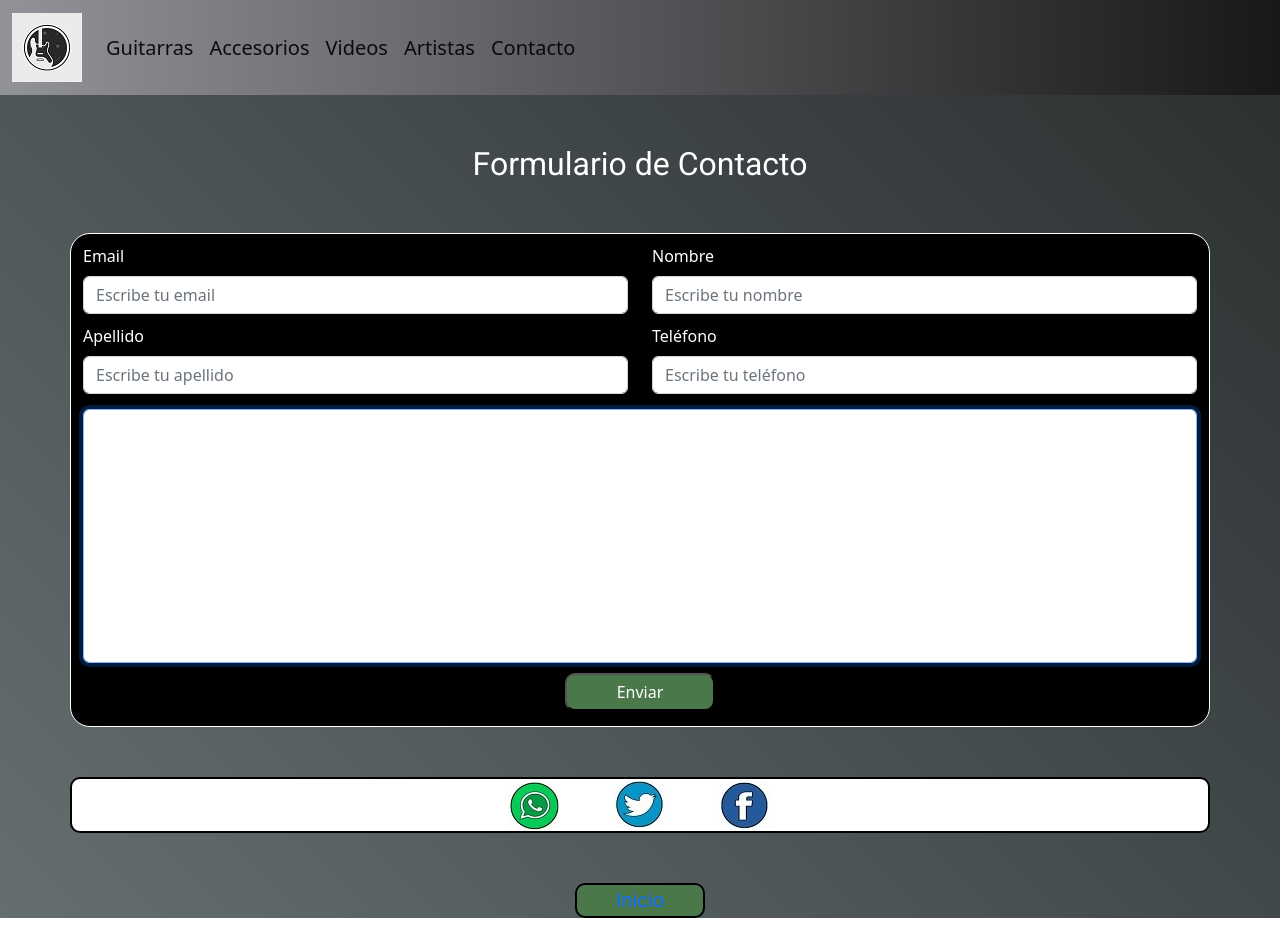
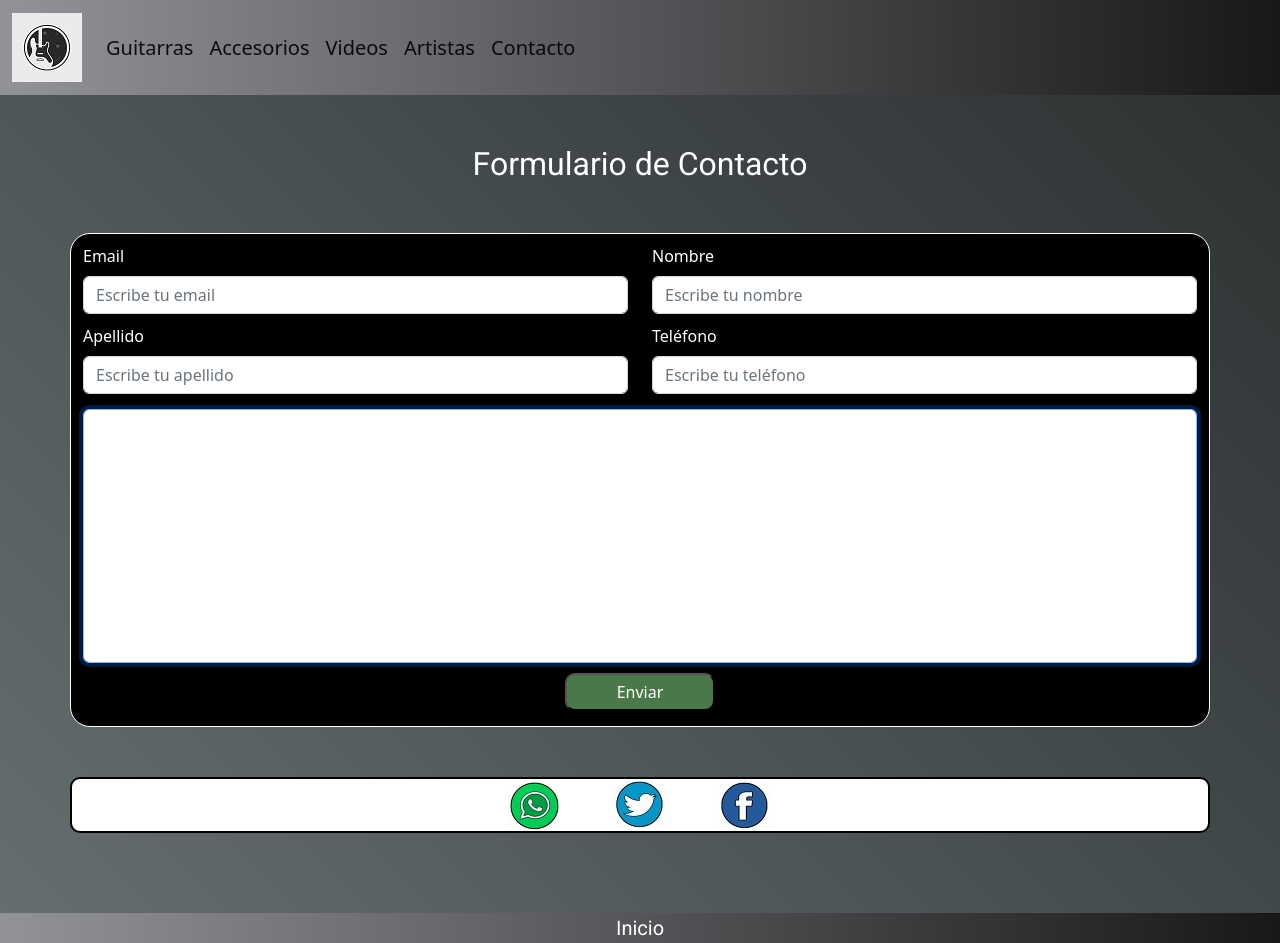
Before and after one commit to GonLochocki/proyecto-gonzalo-lochocki, a website: page pages/contacto.html in a window 1280 px wide. Before the commit the page ends 918 px from the top, so only its background shows below. Drawn offline with nearby package versions, Linux system fonts and the light colour scheme; a web font is replaced by a local one.

Commit message:
pie contacto

```diff
--- a/pages/contacto.html
+++ b/pages/contacto.html
@@ -103,8 +103,11 @@
     </div>
 
 
-    <div class="pie-cont container">
-        <a href="../index.html">Inicio</a>
+    <div class="animacion-redes" data-aos="zoom-in" data-aos-easing="ease-in-back" data-aos-delay="600"
+        data-aos-offset="0">
+        <footer class="pie">
+            <a href="../index.html">Inicio</a>
+        </footer>
     </div>
 
 
--- a/scss/components/_contacto.scss
+++ b/scss/components/_contacto.scss
@@ -61,7 +61,7 @@
 
 .contacto-pie {
 
-    margin-bottom: 50px;
+    margin-bottom: 80px;
     background-color: nth($colores , 4);
     text-align: center;
     border-radius: 10px;
@@ -73,21 +73,7 @@
         }
 }
 
-.pie-cont {
-    height: 35px;
-    width: 130px;
-    background-color: rgb(74, 120, 74) ;
-    border-radius: 10px;
-    border: solid black 2px;
-    text-align: center;
-    color: white;
-    font-size: 20px;
-    font-family: 'roboto';
 
-        a {
-            text-decoration: none;
-        }
-}
 
 .formulario-titulo {
     @include contacto (50px, 50px);
--- a/scss/components/_nav.scss
+++ /dev/null
@@ -1 +0,0 @@
-/* Barra de navegacion */
--- a/scss/style.scss
+++ b/scss/style.scss
@@ -11,4 +11,3 @@
 @import './components/videos';
 @import './components/caracteristicas';
 @import './components/contacto';
-@import './components/nav'
```
Also changed, not shown: css/mainStyle.css, 1 other file.
